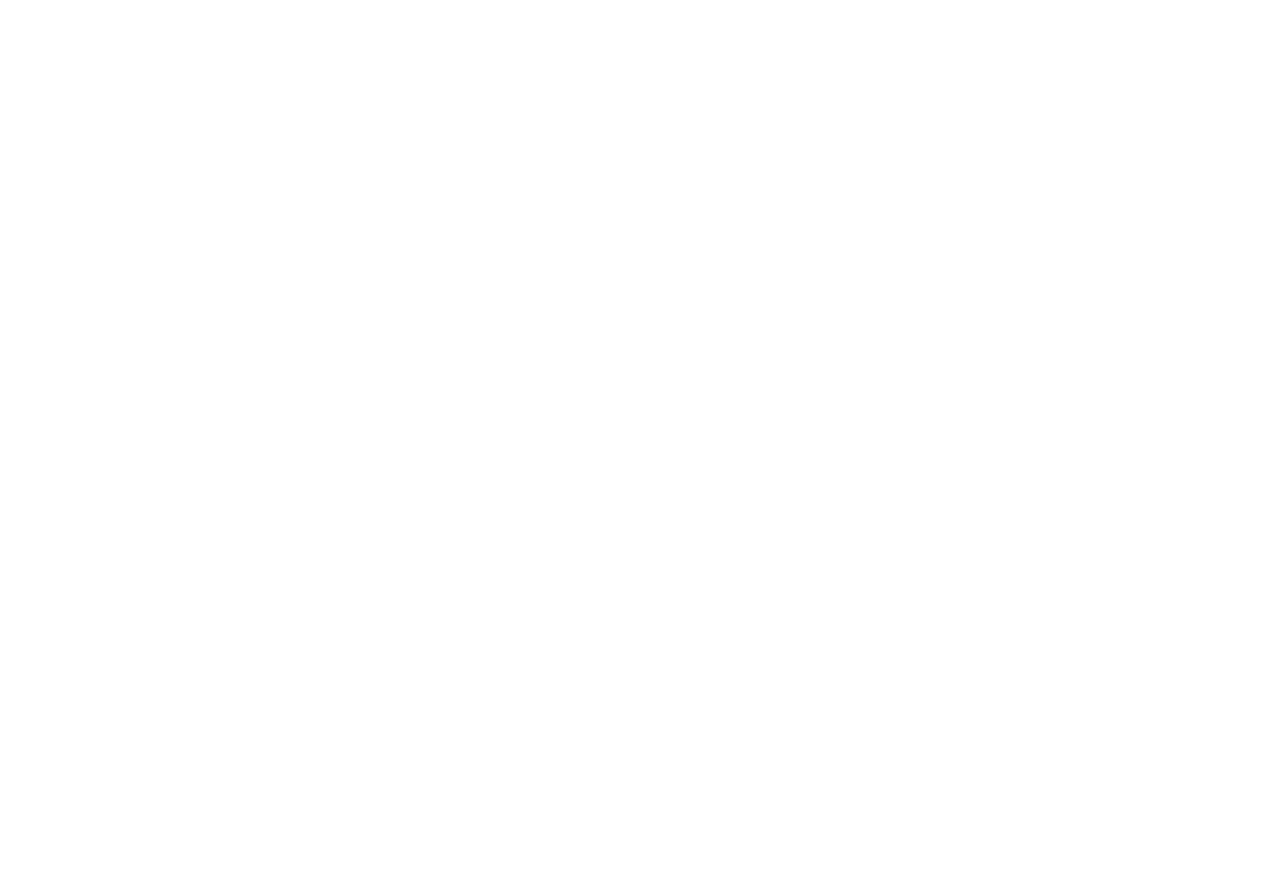
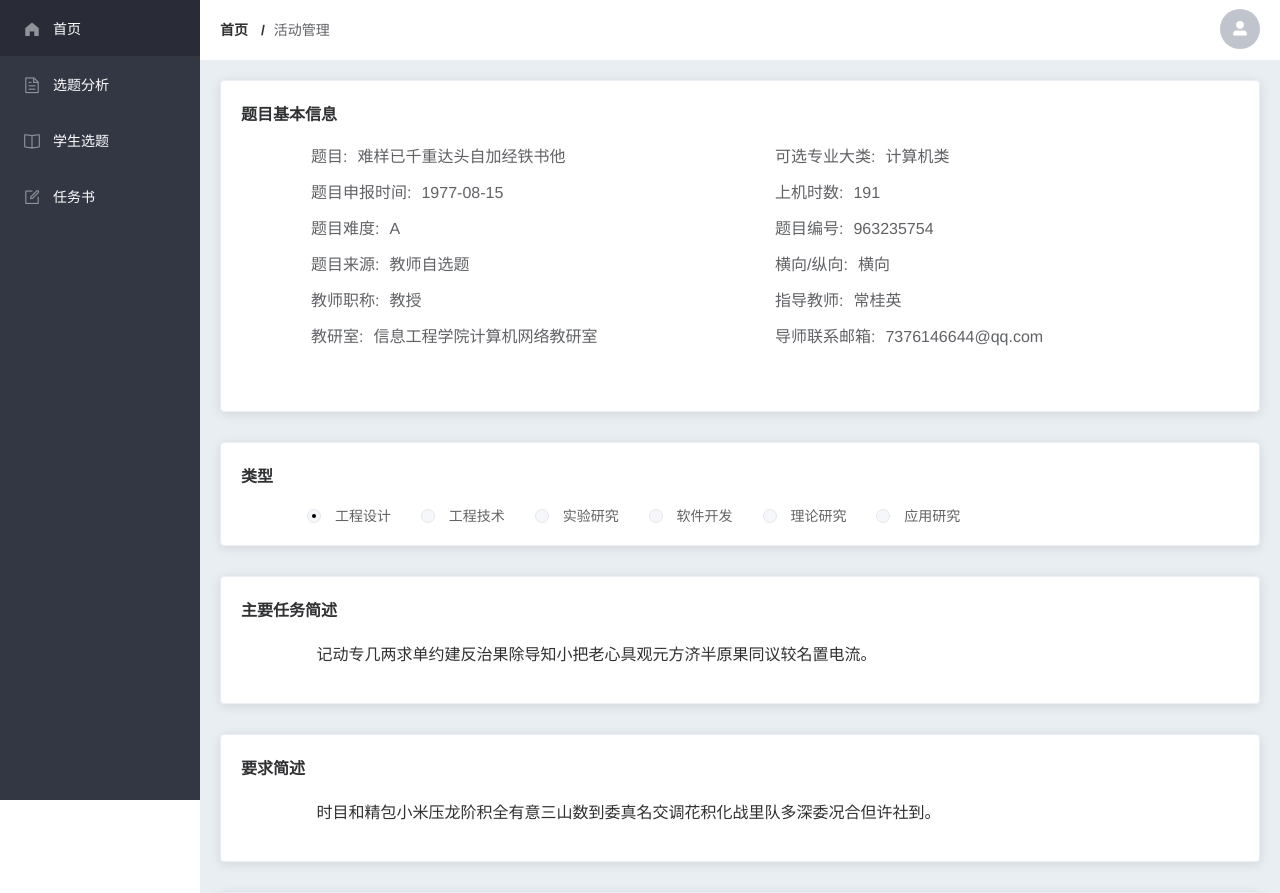
Before and after one commit to yellowsae/course-web, a Vue app: page /studentTopicDetails in a window 1280 px wide. Shown: the top 893 px of the page. Before the commit the page ends 800 px from the top, so only its background shows below. Built offline with nearby package versions, Linux system fonts and the light colour scheme.

Commit message:
fix:学生查看题目详情的调整

```diff
--- a/src/mock/mock.js
+++ b/src/mock/mock.js
@@ -124,3 +124,32 @@
     tableData,
   }
 })
+
+// 学生题目详情
+Mock.mock('/api/topicDetails', (_req, _res) => {
+  const topicParticularData = [{
+    submitTime: Random.datetime(), // 随机一个日期+时间
+    titleName: Random.ctitle(10, 20), // 随机产生一个中文标题
+    specialityClasses: '计算机类', // 选择其中一个
+    declarationTime: Random.date(), // 随机产生一个日期
+    hours: Random.natural(150, 250), // 随机产生一个150-250
+    difficulty: 'A',
+    identifier: Random.natural(100000000, 1000000000),
+    source: '教师自选题',
+    direction: '横向',
+    occupation: '教授',
+    guidanceTeacher: Random.cname(), // 随机生成一个常见的中文姓名
+    staffRoom: '信息工程学院计算机网络教研室',
+    Teachermail: `${Random.natural(1000000000, 10000000000)}@qq.com`,
+    studentName: Random.cname(),
+    classStudentNumber: Random.natural(1951000000, 1952000000),
+    type: '工程设计',
+    taskDescription: Random.csentence(30, 40),
+    requireDescription: Random.csentence(30, 40),
+    needskill: Random.csentence(30, 40),
+    requireEquipment: Random.csentence(30, 40),
+  }]
+  return {
+    topicParticularData,
+  }
+})
--- a/src/router/index.js
+++ b/src/router/index.js
@@ -40,6 +40,10 @@
           component: () => import('../views/studentSubject/index.vue'),
         },
         {
+          path: '/studentTopicDetails',
+          component: () => import('../views/StudentTopicDetails/index.vue'),
+        },
+        {
           path: '/studentReview',
           component: () => import('../views/studentReview/index.vue'),
         },
--- a/src/views/StudentTopicDetails/StudentTopicDetails.scss
+++ b/src/views/StudentTopicDetails/StudentTopicDetails.scss
@@ -1,79 +1,42 @@
-/* 题目基本信息标题 */
+/*题目标题*/
 .el-descriptions__header {
-    height: 8px;
-    color: #000000;
+    margin-bottom: 0px;
+  }
+  /* 题目基本信息内容 */
+  .el-descriptions__body {
+    padding: 20px 0 10px 0;
+    padding-left: 70px;
   }
 
+  /* 标题字体 */
   .el-descriptions__title {
-    font-weight: 500;
+    font-size: 16px;
   }
 
-/* 题目基本信息内容 */
-.TopicInformationContent {
-    padding: 20px;
+  .caption {
+    font-size: 16px;
+    font-weight: 600;
+    margin: 0 0 20px 0;
   }
 
-.el-descriptions__body {
-    padding: 20px 0;
+  /* 文本框 */
+  pre {
+    white-space: pre-wrap;
+    word-wrap: break-word;
+    padding-left: 40px;
+  }
+  /*card*/
+  .el-card {
+    margin-bottom: 30px;
   }
 
-span.el-descriptions-item__label.has-colon {
-    margin-left: 150px;
+  /*类型样式*/
+  .el-radio__input.is-disabled+span.el-radio__label {
+    color: #636363;
   }
-
-/* 边框 */
-.el-descriptions__body,
-.TitleTypeBackground,
-.CaptionContent {
-    border: 1px solid #ccc;
+  .el-radio__input.is-disabled.is-checked .el-radio__inner::after {
+    background-color: #000000;
   }
-
-/* 题目类型 */
-.SingleType {
-    line-height: 50px;
-    font-weight: 500;
+  .radioOne{
+    padding-left: 66px;
   }
-
-/* 标题 */
-.caption {
-    font-size: 16px;
-    font-weight: 700;
-    text-align: left;
-    color: #000000;
-    line-height: 50px;
-    font-weight: 500;
-}
-
-/* 单选框 */
-.el-radio__input.is-disabled+span.el-radio__label {
-    color: #606266;
-    cursor: not-allowed;
-}
-
-.el-radio__input.is-disabled.is-checked .el-radio__inner::after {
-    background-color: #242426;
-}
-
-label.el-radio.is-disabled {
-    margin-left: 20px;
-    line-height: 40px;
-    float: left;
-}
-
-.TitleTypeBackground {
-    height: 41px;
-    width: 1279.2px;
-
-    background-color: #FFF;
-}
-
-/* 标题内容 */
-.CaptionContent {
-    width: 1279.2px;
-    background-color: #FFF;
-    text-align: left;
-    font-size: 16px;
-    line-height: 50px;
-    padding: 0 20px;
-    /* word-break: break-all; */
-}
--- a/src/views/StudentTopicDetails/index.vue
+++ b/src/views/StudentTopicDetails/index.vue
@@ -4,79 +4,126 @@
   data() {
     return {
       size: '',
-      radio: '选中且禁用',
+      radio: '',
+      topicParticularData: {},
     }
+  },
+  mounted() {
+    this.$api.get('/api/topicDetails', {}).then((res) => {
+      // 赋值
+      this.topicParticularData = res.data.topicParticularData[0]
+      this.radio = res.data.topicParticularData[0].type
+    }).catch((e) => {
+    })
   },
 }
 </script>
 
 <template>
-  <div />
-</template>
+  <div>
+    <el-card>
+      <el-descriptions class="margin-top caption" title="题目基本信息" :column="2" :size="size">
+        <el-descriptions-item label="题目" class="RemoveColon">
+          {{ topicParticularData.titleName }}
+        </el-descriptions-item>
+        <el-descriptions-item label="可选专业大类">
+          {{ topicParticularData.specialityClasses }}
+        </el-descriptions-item>
+        <el-descriptions-item label="题目申报时间">
+          {{ topicParticularData.declarationTime }}
+        </el-descriptions-item>
+        <el-descriptions-item label="上机时数">
+          {{ topicParticularData.hours }}
+        </el-descriptions-item>
+        <el-descriptions-item label="题目难度">
+          {{ topicParticularData.difficulty }}
+        </el-descriptions-item>
+        <el-descriptions-item label="题目编号">
+          {{ topicParticularData.identifier }}
+        </el-descriptions-item>
+        <el-descriptions-item label="题目来源">
+          {{ topicParticularData.source }}
+        </el-descriptions-item>
+        <el-descriptions-item label="横向/纵向">
+          {{ topicParticularData.direction }}
+        </el-descriptions-item>
+        <el-descriptions-item label="教师职称">
+          {{ topicParticularData.occupation }}
+        </el-descriptions-item>
+        <el-descriptions-item label="指导教师">
+          {{ topicParticularData.guidanceTeacher }}
+        </el-descriptions-item>
+        <el-descriptions-item label="教研室">
+          {{ topicParticularData.staffRoom }}
+        </el-descriptions-item>
+        <el-descriptions-item label="导师联系邮箱">
+          {{ topicParticularData.Teachermail }}
+        </el-descriptions-item>
+      </el-descriptions>
+    </el-card>
 
-<template>
-    <div>
-        <div>
-            <el-descriptions class="margin-top caption" title="题目基本信息" :column="2" :size="size">
-                <el-descriptions-item label="题目" class="RemoveColon">基于树莓派的xxxxxxxxxx</el-descriptions-item>
-                <br>
-                <el-descriptions-item label="可选专业">计算机专业</el-descriptions-item>
-                <el-descriptions-item label="题目申报时间">？？？</el-descriptions-item>
-                <el-descriptions-item label="上机时数">？？？</el-descriptions-item>
-                <el-descriptions-item label="题目难度">？？？</el-descriptions-item>
-                <el-descriptions-item label="题目编号">？？？</el-descriptions-item>
-                <el-descriptions-item label="题目来源">？？？</el-descriptions-item>
-                <el-descriptions-item label="横向/纵向">？？？</el-descriptions-item>
-                <el-descriptions-item label="教师职称">？？？</el-descriptions-item>
-                <el-descriptions-item label="指导教师">？？？</el-descriptions-item>
-                <el-descriptions-item label="教研室">？？？</el-descriptions-item>
-                <el-descriptions-item label="导师联系邮箱">？？？</el-descriptions-item>
-            </el-descriptions>
-        </div>
-        <div class="SingleType">
-            <template>
-                <p class="caption">类型</p>
-                <div class="TitleTypeBackground">
-                    <el-radio disabled v-model="radio" label="禁用">工程设计</el-radio>
-                    <el-radio disabled v-model="radio" label="禁用">工程技术</el-radio>
-                    <el-radio disabled v-model="radio" label="禁用">实验研究</el-radio>
-                    <el-radio disabled v-model="radio" label="禁用">软件开发</el-radio>
-                    <el-radio disabled v-model="radio" label="禁用">理论研究</el-radio>
-                    <el-radio disabled v-model="radio" label="选中且禁用">应用研究</el-radio>
-                </div>
-            </template>
-        </div>
-        <template>
-            <p class="caption">主要任务简述</p>
-            <div class="CaptionContent">
-                1、对校园网安全态势感知系统的调研、资料的获取、有关知识的准备等；
-                2、针对安全设备、网络设备、日志服务器、应用主机的数据采集；
-                3、学习网络信息的大数据处理、深度学习技术，针对校园网服务器和网络；
-                4、设计大数据平台、网络威胁检测分析、安全事件应用展示等功能；
-                5、实现安全事件可发现、可预警、可溯源、可视化、安全设备可联动的校园网安全态势感知系统。
-            </div>
-        </template>
-        <template>
-            <p class="caption">要求简述</p>
-            <div class="CaptionContent">
-                在“互联网+”的大环境下，高校的计算机网络应用越来越广泛，其规模越来越大，多层面的网络安全威胁和安全风险也与日俱增，主要工作设计一种校园网的安全态势感知建设方案，通过安全设备、网络设备、日志服务器、应用主机的数据采集、大数据平台建设、威胁检测分析、安全事件应用展示等功能，实现安全事件可发现、可预警、可溯源、可视化、安全设备可联动的校园网安全态势感知系统，有效的提高校园网安全水平，降低网络安全隐患。
-            </div>
-        </template>
-        <template>
-            <p class="caption">需具备的基础知识、技能</p>
-            <div class="CaptionContent">
-                Linux、流量测试；RDMA；Tensorflow；机器学习
-            </div>
-        </template>
-        <template>
-            <p class="caption">所需设备</p>
-            <div class="CaptionContent">
-                PC主机、服务器、交换机、路由器
-            </div>
-        </template>
-    </div>
+    <el-card>
+      <p class="caption">
+        类型
+      </p>
+      <el-radio v-model="radio" class="radioOne" disabled label="工程设计">
+        工程设计
+      </el-radio>
+      <el-radio v-model="radio" disabled label="工程技术">
+        工程技术
+      </el-radio>
+      <el-radio v-model="radio" disabled label="实验研究">
+        实验研究
+      </el-radio>
+      <el-radio v-model="radio" disabled label="软件开发">
+        软件开发
+      </el-radio>
+      <el-radio v-model="radio" disabled label="理论研究">
+        理论研究
+      </el-radio>
+      <el-radio v-model="radio" disabled label="应用研究">
+        应用研究
+      </el-radio>
+    </el-card>
+
+    <el-card>
+      <p class="caption">
+        主要任务简述
+      </p>
+      <pre>
+        {{ topicParticularData.taskDescription }}
+              </pre>
+    </el-card>
+
+    <el-card>
+      <p class="caption">
+        要求简述
+      </p>
+      <pre>
+        {{ topicParticularData.requireDescription }}
+              </pre>
+    </el-card>
+
+    <el-card>
+      <p class="caption">
+        需要具备的基础知识，技能
+      </p>
+      <pre>
+        {{ topicParticularData.needskill }}
+              </pre>
+    </el-card>
+
+    <el-card>
+      <p class="caption">
+        所需设备
+      </p>
+      <pre>
+        {{ topicParticularData.requireEquipment }}
+              </pre>
+    </el-card>
+  </div>
 </template>
 
 <style>
-@import"./StudentTopicDetails.scss";
+@import "./StudentTopicDetails.scss";
 </style>
```
Lines whose indentation alone changed are shown as unchanged.
